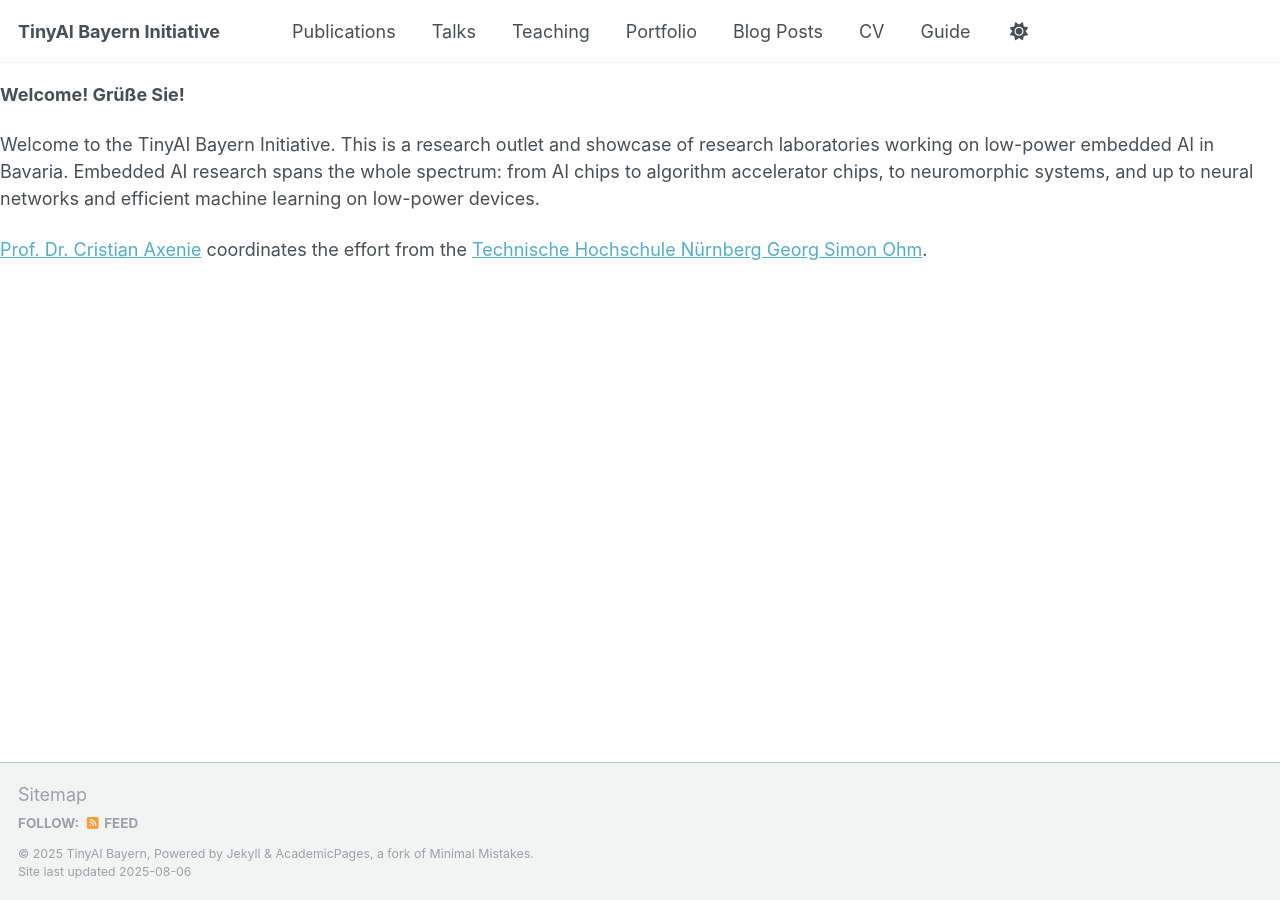
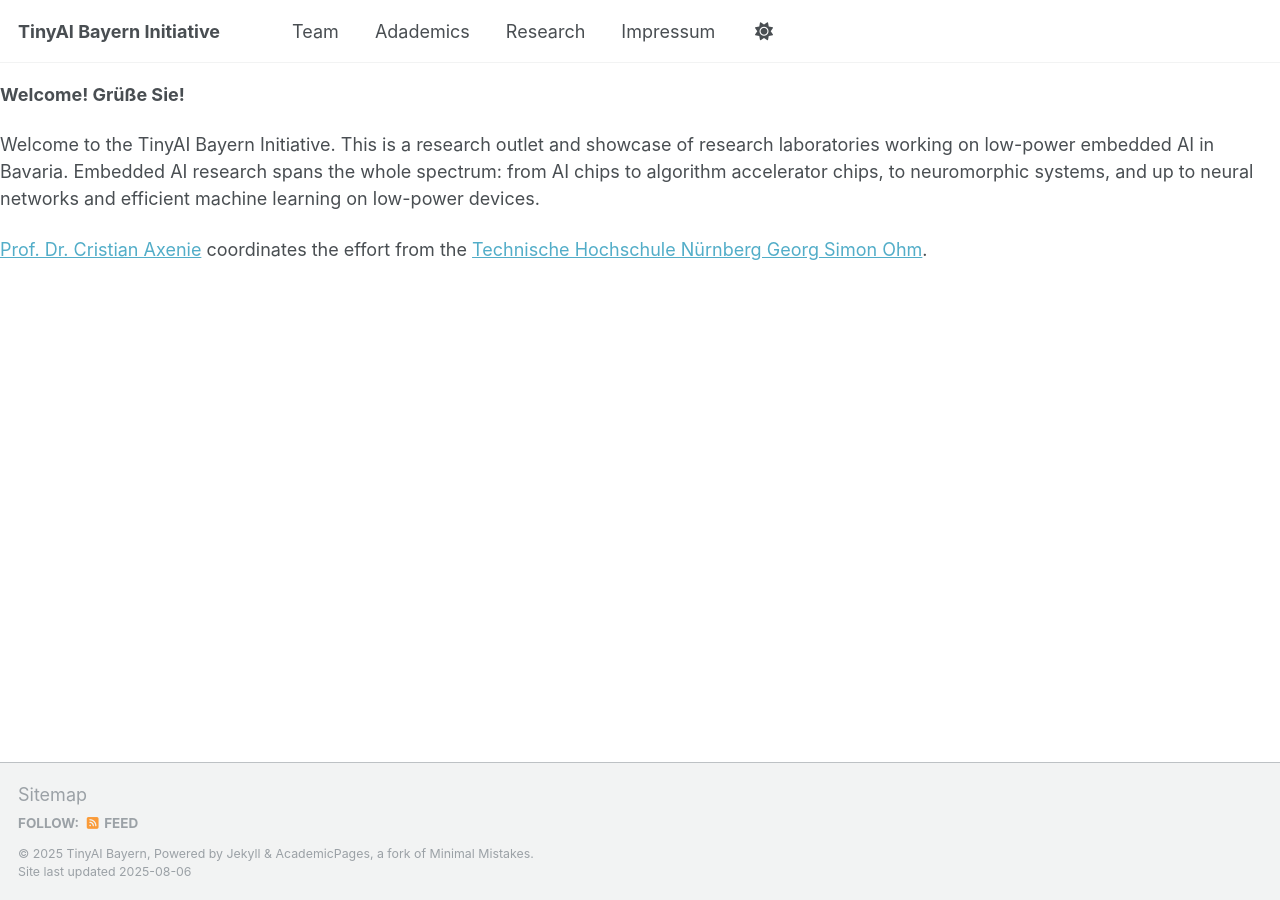
Before and after one commit to tinyaibayern/tinyaibayern.github.io, a Jekyll site: the page built from _pages/about.md, in a window 1280 px wide. Built offline with Jekyll 4.4.1, drawn with Linux system fonts in a browser that asks for light colours; our own code applies the rules of GitHub Pages for plain Markdown files; a script that is not in the unit is left out.

Commit message:
Update navigation.yml

```diff
--- a/_data/navigation.yml
+++ b/_data/navigation.yml
@@ -8,26 +8,14 @@
 #      Markdown formatted page while the second is generated using JSON.
 
 main:
-  - title: "Publications"
-    url: /publications/
+  - title: "Team"
+    url: /team/
 
-  - title: "Talks"
-    url: /talks/
+  - title: "Adademics"
+    url: /academics/
 
-  - title: "Teaching"
-    url: /teaching/
+  - title: "Research"
+    url: /research/
 
-  - title: "Portfolio"
+  - title: "Impressum"
     url: /portfolio/
-
-  - title: "Blog Posts"
-    url: /year-archive/
-
-  - title: "CV"
-    url: /cv/
-
-  # - title: "CV"
-  #   url: /cv-json/
-
-  - title: "Guide"
-    url: /markdown/
```
